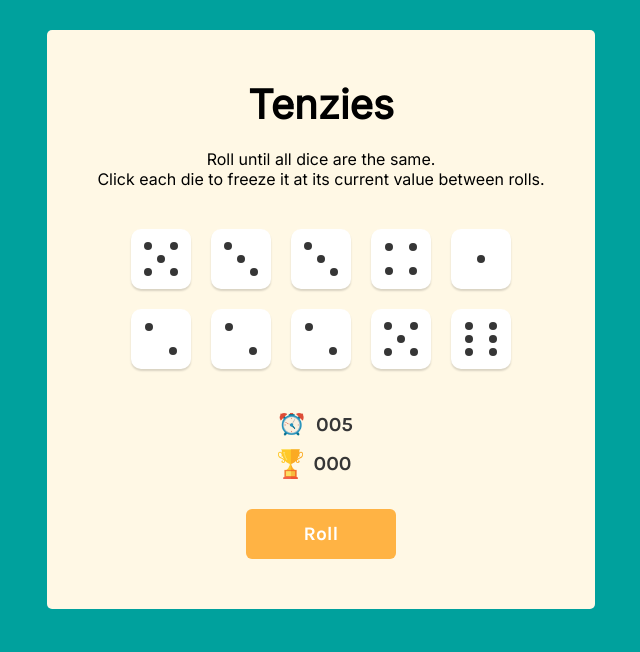
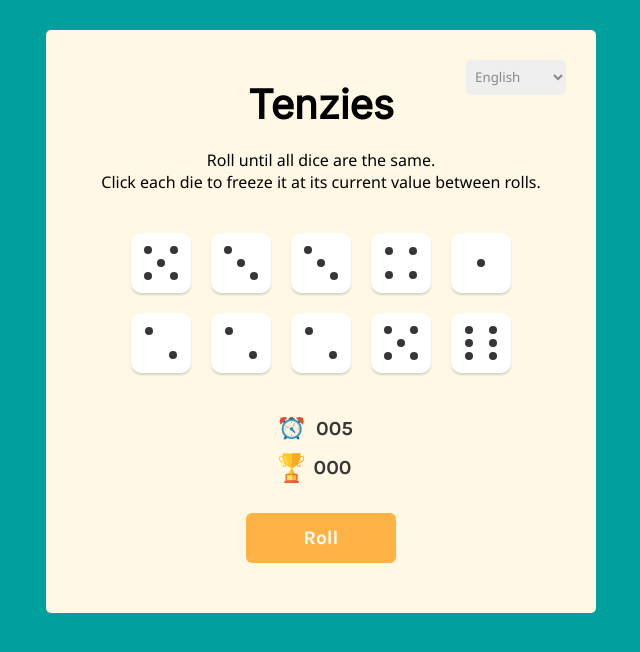
Before and after one commit to jinyeong-jung/tenzies, a React (Create React App) app: page / in a window 1280 px wide. Shown: the top 652 px of the page, without its empty margins (319-959 px from the left). Built offline with nearby package versions, Linux system fonts and the light colour scheme.

Commit message:
title & language

```diff
--- a/package.json
+++ b/package.json
@@ -40,5 +40,5 @@
       "last 1 safari version"
     ]
   },
-  "homepage": "http://jinyeong-jung.github.io/tenzies"
+  "homepage": "https://jinyeong-jung.github.io/tenzies"
 }
--- a/public/index.html
+++ b/public/index.html
@@ -2,7 +2,7 @@
 <html lang="en">
   <head>
     <meta charset="utf-8" />
-    <link rel="icon" href="%PUBLIC_URL%/favicon.ico" />
+    <link rel="icon" href="%PUBLIC_URL%/dice.png" />
     <meta name="viewport" content="width=device-width, initial-scale=1" />
     <meta name="theme-color" content="#000000" />
     <meta
@@ -12,7 +12,7 @@
     <link rel="preconnect" href="https://fonts.googleapis.com" />
     <link rel="preconnect" href="https://fonts.gstatic.com" crossorigin />
     <link
-      href="https://fonts.googleapis.com/css2?family=Inter&family=Karla:wght@700&display=swap"
+      href="https://fonts.googleapis.com/css2?family=Noto+Sans+KR:wght@100;300;400;500;700;900&family=Noto+Sans:wght@100;200;300;400;500;600&family=Inter&family=Karla:wght@700&display=swap"
       rel="stylesheet"
     />
     <link rel="apple-touch-icon" href="%PUBLIC_URL%/logo192.png" />
@@ -30,7 +30,7 @@
       work correctly both with client-side routing and a non-root public URL.
       Learn how to configure a non-root public URL by running `npm run build`.
     -->
-    <title>React App</title>
+    <title>Tenzies!</title>
   </head>
   <body>
     <noscript>You need to enable JavaScript to run this app.</noscript>
--- a/src/App.css
+++ b/src/App.css
@@ -1,12 +1,27 @@
 main {
   background-color: #fff8e5;
   max-width: 800px;
+  min-width: 450px;
   border-radius: 5px;
   padding: 50px;
   display: flex;
   flex-direction: column;
   justify-content: space-around;
   align-items: center;
+  position: relative;
+}
+
+main > select {
+  position: absolute;
+  top: 30px;
+  right: 30px;
+  width: 100px;
+  height: 35px;
+  text-indent: 5px;
+  border: none;
+  border-radius: 5px;
+  color: #888888;
+  font-family: 'Noto Sans', 'Noto Sans KR', sans-serif;
 }
 
 .title {
@@ -15,10 +30,11 @@ main {
 }
 
 .instructions {
-  font-family: 'Inter', sans-serif;
+  font-family: 'Noto Sans', 'Noto Sans KR', sans-serif;
   font-weight: 400;
   margin: 0 0 40px 0;
   text-align: center;
+  white-space: pre-line;
 }
 
 .dice-container {
@@ -49,7 +65,8 @@ main {
   box-shadow: inset 5px 5px 10px -3px rgba(0, 0, 0, 0.3);
 }
 
-.timer, .record {
+.timer,
+.record {
   margin-bottom: 10px;
   font-family: karla;
   font-size: 20px;
--- a/src/App.js
+++ b/src/App.js
@@ -13,6 +13,7 @@ function App() {
   const [tenzies, setTenzies] = useState(false);
   const [time, setTime] = useState(0);
   const [record, setRecord] = useState(getRecord() || 0);
+  const [language, setLanguage] = useState('english');
 
   useEffect(() => {
     const allHeld = dice.every((die) => die.isHeld);
@@ -87,6 +88,10 @@ function App() {
     );
   }
 
+  function changeLanguage(event) {
+    setLanguage(event.target.value);
+  }
+
   function pad(number, size) {
     let s = String(number);
     while (s.length < (size || 2)) {
@@ -106,12 +111,16 @@ function App() {
 
   return (
     <main>
+      <select onClick={changeLanguage} name='language'>
+        <option value='english'>English</option>
+        <option value='korean'>한국어</option>
+      </select>
       {tenzies && <Confetti />}
       <h1 className='title'>Tenzies</h1>
       <p className='instructions'>
-        Roll until all dice are the same.
-        <br />
-        Click each die to freeze it at its current value between rolls.
+        {language === 'english'
+          ? 'Roll until all dice are the same.\nClick each die to freeze it at its current value between rolls.'
+          : '모든 주사위의 숫자가 같아질 때까지 주사위를 굴립니다.\n각 주사위를 클릭하면 현재 주사위 숫자를 유지할 수 있어요.'}
       </p>
       <div className='dice-container'>{diceElements}</div>
       <div className='timer'>
```
Also changed, not shown: public/dice.png (added).
